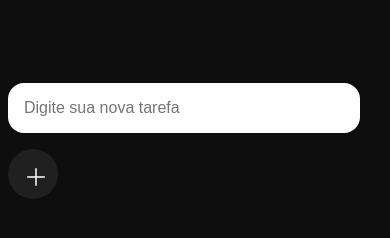
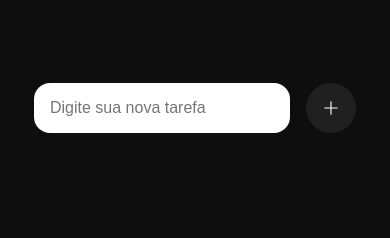
Before and after one commit to williangabriell/todo-list, a plain HTML site: page index.html in a window 390 px wide. Shown: the part 70-308 px from the top of the page. Drawn offline with Linux system fonts and the light colour scheme.

Commit message:
fix responsivity and btn-input

```diff
--- a/style.css
+++ b/style.css
@@ -43,6 +43,9 @@ svg{
 }
 
 #input-new-task, #btn-new-task {
+    display: flex;
+    align-items: center;
+    justify-content: center;
     border: none;
     font-size: 1rem;
     outline: none;
@@ -50,7 +53,7 @@ svg{
 }
 
 #input-new-task {
-    width: 20rem;
+    width: 18rem;
     border-radius: 1rem;
 }
 
@@ -134,3 +137,9 @@ svg{
 #btn-delete:hover {
     background-color: var(--color-red2);
 }
+
+@media (max-width:393px) {
+    #input-new-task {
+        width: 14rem;
+    }
+}
```
